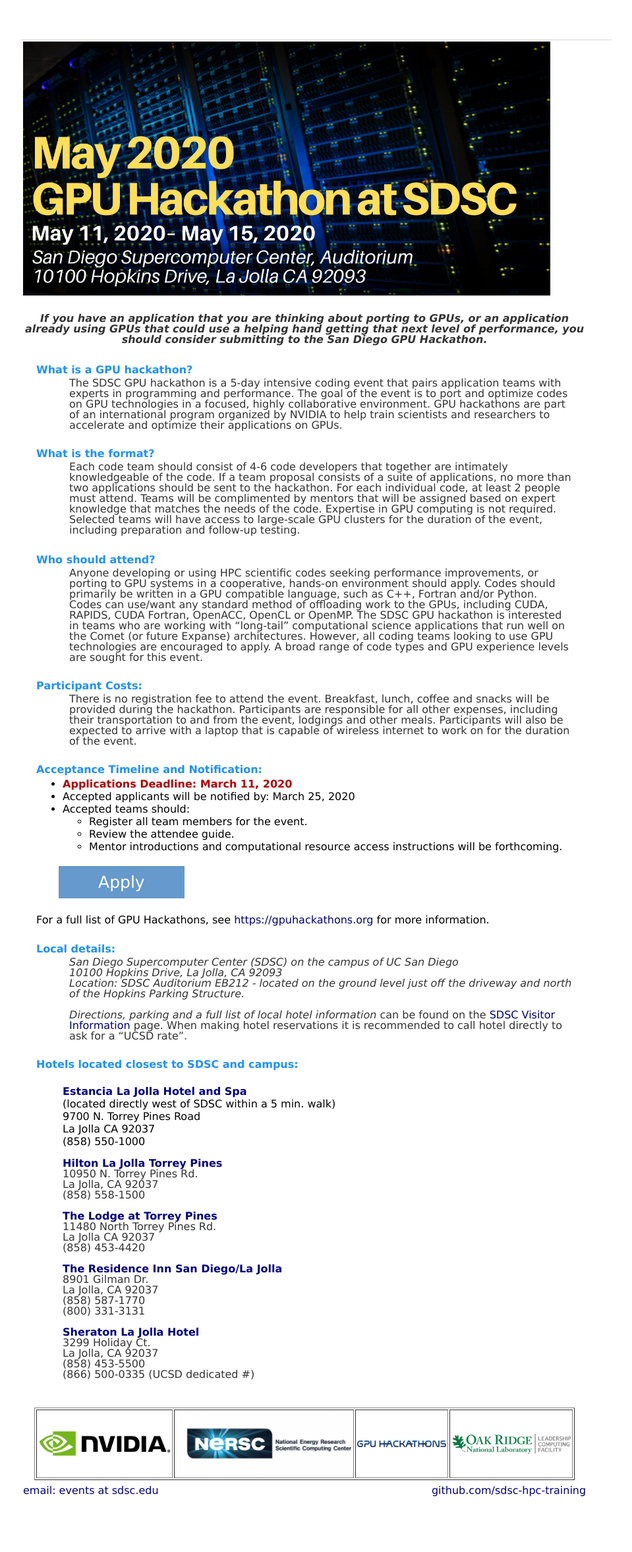
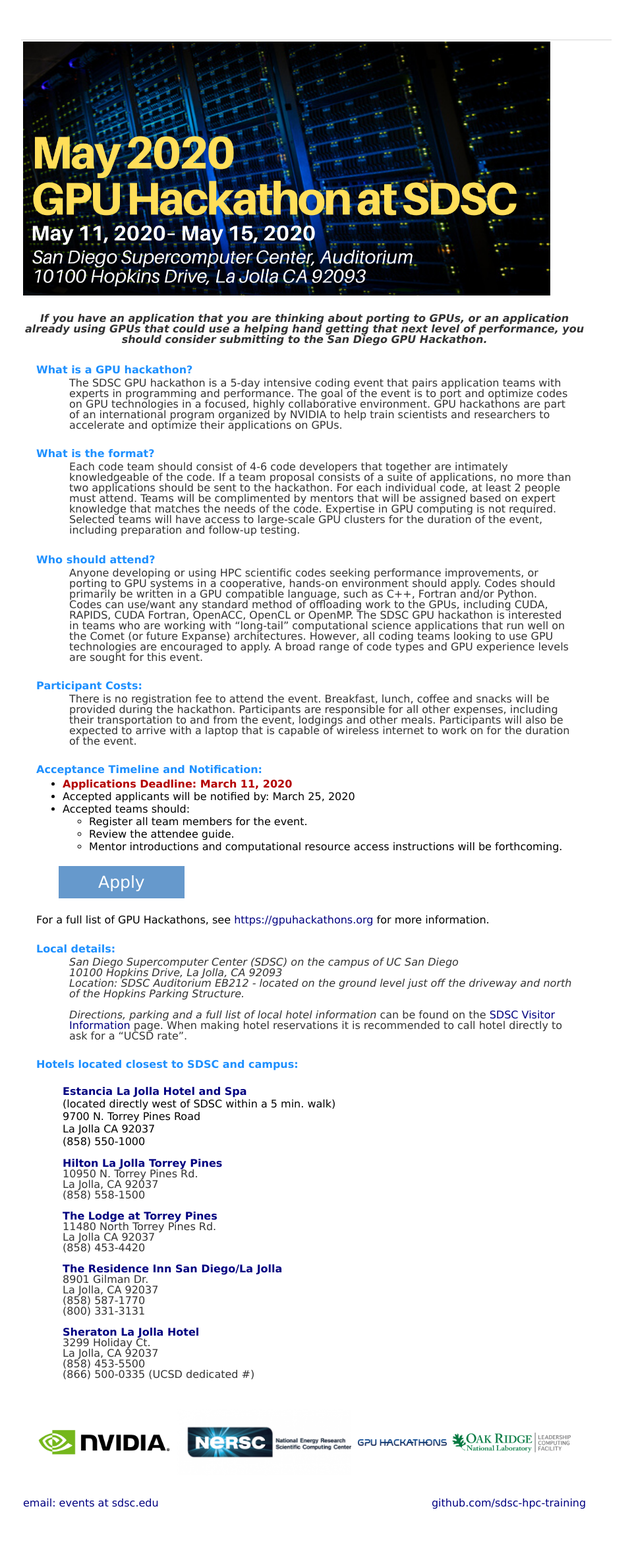
Before and after one commit to sdsc-hpc-training/sdsc-hpc-training.github.io, a Jekyll site: the page built from gpuhackathon/index.html, in a window 1280 px wide. Shown: the whole page at 66% size, without its empty margins (160-1119 px from the left). Built offline with Jekyll 4.4.1, drawn with Linux system fonts in a browser that asks for light colours.

```diff
--- a/gpuhackathon/index.html
+++ b/gpuhackathon/index.html
@@ -162,7 +162,7 @@
 <tr><td align='left' valign='top'>&nbsp;  </td></tr>
 </table>
 
-<table border=1 width=96% align="center">
+<table border=0 width=96% align="center">
 <tr>
   <td align='center' valign='center'>
   <img src="./images/NVLogo_H_2160x1080.png" alt="SDSC GPU Hackathon" height="100px" />
@@ -181,6 +181,7 @@
 
 </tr>
 </table>
+<tr><td align='left' valign='top'>&nbsp; </td></tr>
 
 </td></tr>
 </table>
```
